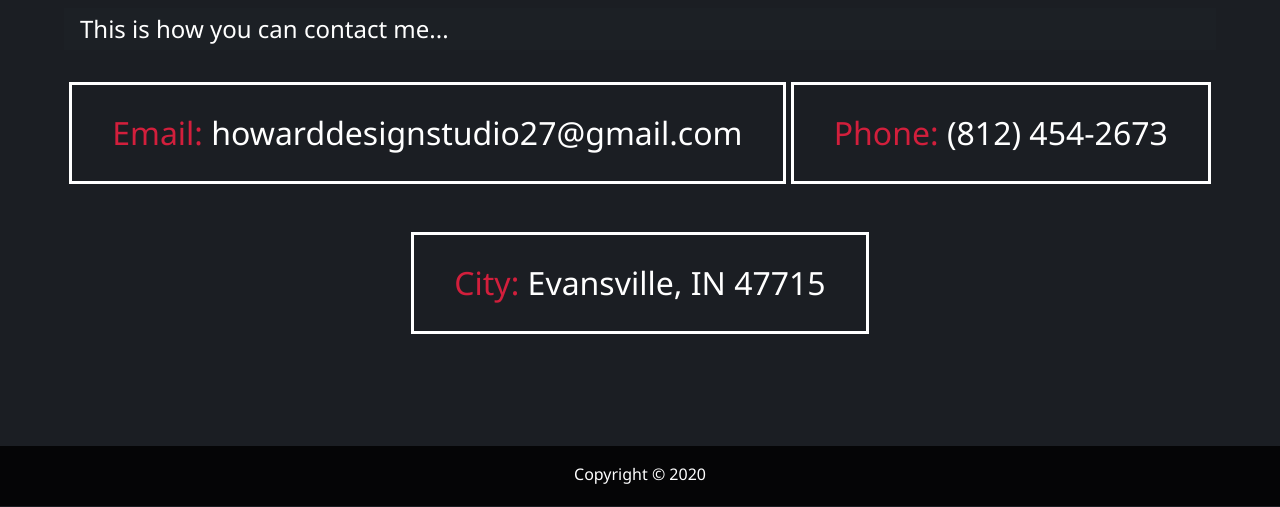
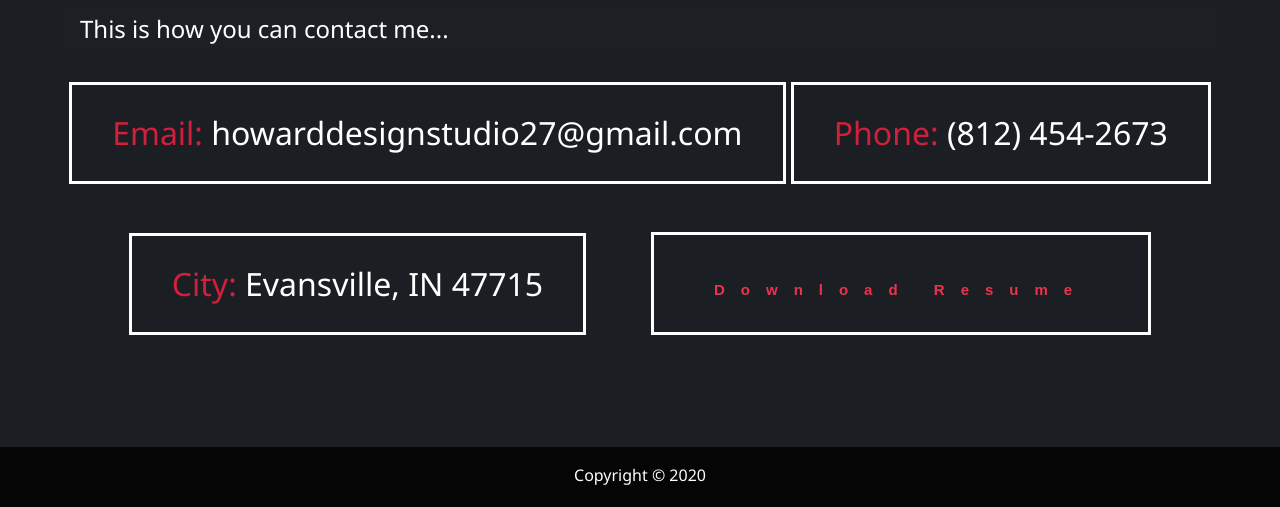
Before and after one commit to EricHoward27/my_portfolio, a PHP site: page /contactme.html in a window 1280 px wide. Shown: the part 360-867 px from the top of the page. Run offline with PHP 8.4, Linux system fonts and the light colour scheme; some libraries are stand-ins or nearby versions.

Commit message:
add resume btn to mycontact page

```diff
--- a/contactme.html
+++ b/contactme.html
@@ -54,6 +54,10 @@
         <div>
             <span class="text-secondary">City:</span> Evansville, IN 47715
         </div>
+        <div id="resume-button">
+          <a href="misc/resume.pdf">
+          <button type="button" class="resume-btn">Download Resume</button></a>
+        </div>
     </main>
     <footer id="main-footer">
       Copyright &copy; 2020
--- a/dist/css/main.css
+++ b/dist/css/main.css
@@ -55,10 +55,9 @@
     .menu-branding.show {
       transform: translate3d(0, 0, 0); }
     .menu-branding .portrait {
-      width: 250px;
-      height: 250px;
-      background-size: cover;
-      background: url(/img/potrait.jpg);
+      width: 500px;
+      height: 390px;
+      background: url(/img/portrait.jpg);
       border-radius: 50%;
       border: solid 3px #d21f3c; }
   .menu .nav-item {
@@ -239,6 +238,21 @@ main {
   background: #929bab;
   color: #333; }
 
+.resume-btn {
+  border: none;
+  background: none;
+  padding: 10px 20px;
+  font-size: 15px;
+  letter-spacing: 1rem;
+  font-weight: bold;
+  color: #ec334e; }
+  .resume-btn:hover {
+    background-color: #d21f3c; }
+
+#bold-font {
+  font-weight: bold;
+  color: #d21f3c; }
+
 #main-footer {
   text-align: center;
   padding: 1rem;
@@ -277,7 +291,8 @@ main {
     height: 25vh;
     transform: translate3d(100%, 0, 0); }
     .menu-branding .portrait {
-      background: url("/dist/img/potrait.jpg");
+      background: url("/img/portrait_mobile.jpg");
+      background-size: cover;
       width: 150px;
       height: 150px; }
   .about-info {
--- a/scss/_menu.scss
+++ b/scss/_menu.scss
@@ -89,10 +89,9 @@
     }
 
     .portrait {
-      width: 250px;
-      height: 250px;
-      background-size: cover;
-      background: url(/img/potrait.jpg);
+      width: 500px;
+      height: 390px;
+      background: url(/img/portrait.jpg);
       border-radius: 50%;
       border: solid 3px $secondary-color;
     }
--- a/scss/_mobile.scss
+++ b/scss/_mobile.scss
@@ -42,7 +42,8 @@
     transform: translate3d(100%, 0, 0);
 
     .portrait {
-      background: url("/dist/img/potrait.jpg");
+      background: url("/img/portrait_mobile.jpg");
+      background-size: cover;
       width: 150px;
       height: 150px;
     }
--- a/scss/main.scss
+++ b/scss/main.scss
@@ -168,7 +168,23 @@ main {
   background: lighten($primary-color, 50);
   color: #333;
 }
-
+.resume-btn {
+  border: none;
+  background: none;
+  padding: 10px 20px;
+  font-size: 15px;
+  letter-spacing: 1rem;
+  font-weight: bold;
+  color: $font-colors;
+  &:hover {
+    background-color: $secondary-color;
+  }
+}
+// mystory page font
+#bold-font {
+  font-weight: bold;
+  color: $secondary-color;
+}
 #main-footer {
   text-align: center;
   padding: 1rem;
```
Also changed, not shown: mystory.html (+11 -28 lines), img/portrait.jpg, img/portrait.png (added), img/portrait_mobile.jpg (added), 1 other file.
